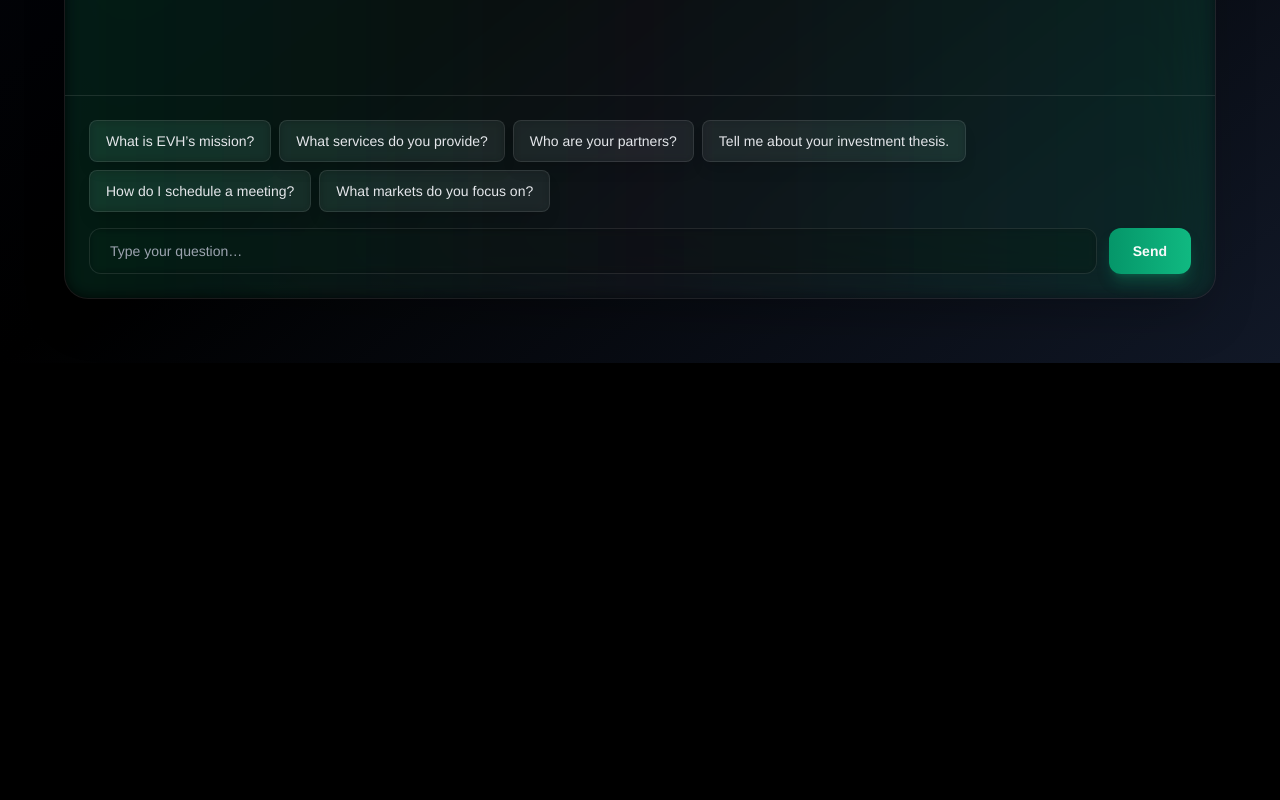
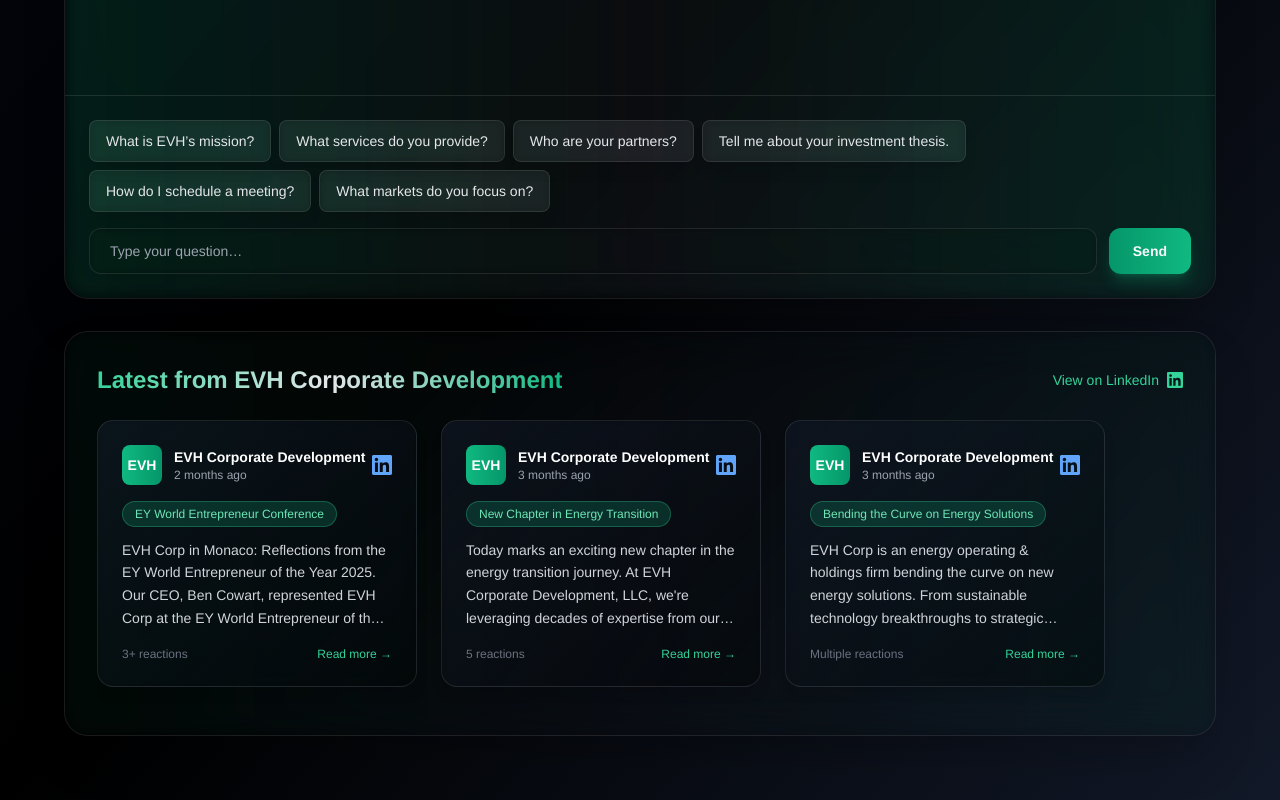
Before and after one commit to Taylorbarnes/evhaiweb, a Next.js app: page / in a window 1280 px wide. Shown: the part 674-1474 px from the top of the page. Before the commit the page ends 1037 px from the top, so only its background shows below. Built offline with nearby package versions, Linux system fonts and the light colour scheme.

Commit message:
added-linkedin

```diff
--- a/app/globals.css
+++ b/app/globals.css
@@ -5,3 +5,21 @@
 body {
   @apply bg-black text-white;
 }
+
+/* Hide scrollbar for horizontal scrolling */
+.scrollbar-hide {
+  -ms-overflow-style: none;  /* IE and Edge */
+  scrollbar-width: none;  /* Firefox */
+}
+
+.scrollbar-hide::-webkit-scrollbar {
+  display: none;  /* Chrome, Safari and Opera */
+}
+
+/* Line clamp utility */
+.line-clamp-4 {
+  display: -webkit-box;
+  -webkit-line-clamp: 4;
+  -webkit-box-orient: vertical;
+  overflow: hidden;
+}
--- a/app/page.js
+++ b/app/page.js
@@ -68,17 +68,27 @@
   const linkedinPosts = [
     {
       id: 1,
-      date: "2 days ago",
-      content: "Excited to announce our partnership with leading renewable energy developers in the Pacific Northwest. Together, we're accelerating the deployment of clean energy infrastructure that will power communities for decades to come.",
-      engagement: "45 likes • 12 comments",
-      link: "https://www.linkedin.com/company/evhcorp/"
+      date: "2 months ago",
+      content: "EVH Corp in Monaco: Reflections from the EY World Entrepreneur of the Year 2025. Our CEO, Ben Cowart, represented EVH Corp at the EY World Entrepreneur of the Year Conference in Monaco, an exceptional gathering of world-class entrepreneurs, investors, and innovators from over 43 countries.",
+      engagement: "3+ reactions",
+      link: "https://www.linkedin.com/company/evhcorp/",
+      highlight: "EY World Entrepreneur Conference"
     },
     {
       id: 2,
-      date: "1 week ago",
-      content: "Our latest project in Texas demonstrates how operational excellence and cutting-edge technology can drive both profitability and environmental impact. Read more about our approach to sustainable energy development.",
-      engagement: "72 likes • 18 comments",
-      link: "https://www.linkedin.com/company/evhcorp/"
+      date: "3 months ago",
+      content: "Today marks an exciting new chapter in the energy transition journey. At EVH Corporate Development, LLC, we're leveraging decades of expertise from our founder, Ben Cowart—who successfully led Vertex Energy to become a top innovator in sustainable fuel and product solutions.",
+      engagement: "5 reactions",
+      link: "https://www.linkedin.com/company/evhcorp/",
+      highlight: "New Chapter in Energy Transition"
+    },
+    {
+      id: 3,
+      date: "3 months ago",
+      content: "EVH Corp is an energy operating & holdings firm bending the curve on new energy solutions. From sustainable technology breakthroughs to strategic acquisitions, our team believes in the transformative power of investing and long-term collaboration.",
+      engagement: "Multiple reactions",
+      link: "https://www.linkedin.com/company/evhcorp/",
+      highlight: "Bending the Curve on Energy Solutions"
     }
   ];
 
@@ -189,6 +199,80 @@
           </div>
         </footer>
       </div>
+
+      {/* LinkedIn Posts Section */}
+      <div className="relative max-w-6xl w-full mx-4 md:mx-8 lg:mx-auto mb-8">
+        <div className="relative bg-black/10 backdrop-blur-xl border border-white/10 rounded-3xl p-8 shadow-2xl overflow-hidden">
+          <div className="absolute -inset-0.5 bg-gradient-to-r from-emerald-500/10 via-gray-600/10 to-emerald-500/10 rounded-3xl blur opacity-50"></div>
+          <div className="relative z-10">
+            <div className="flex items-center justify-between mb-6">
+              <h2 className="text-2xl font-bold bg-gradient-to-r from-emerald-400 via-gray-200 to-emerald-500 bg-clip-text text-transparent">
+                Latest from EVH Corporate Development
+              </h2>
+              <a
+                href="https://www.linkedin.com/company/evhcorp/"
+                target="_blank"
+                rel="noopener noreferrer"
+                className="text-sm text-emerald-400 hover:text-emerald-300 transition-colors duration-300 flex items-center gap-2"
+              >
+                View on LinkedIn
+                <svg className="w-4 h-4" fill="currentColor" viewBox="0 0 24 24">
+                  <path d="M20.447 20.452h-3.554v-5.569c0-1.328-.027-3.037-1.852-3.037-1.853 0-2.136 1.445-2.136 2.939v5.667H9.351V9h3.414v1.561h.046c.477-.9 1.637-1.85 3.37-1.85 3.601 0 4.267 2.37 4.267 5.455v6.286zM5.337 7.433c-1.144 0-2.063-.926-2.063-2.065 0-1.138.92-2.063 2.063-2.063 1.14 0 2.064.925 2.064 2.063 0 1.139-.925 2.065-2.064 2.065zm1.782 13.019H3.555V9h3.564v11.452zM22.225 0H1.771C.792 0 0 .774 0 1.729v20.542C0 23.227.792 24 1.771 24h20.451C23.2 24 24 23.227 24 22.271V1.729C24 .774 23.2 0 22.222 0h.003z"/>
+                </svg>
+              </a>
+            </div>
+
+            {/* Horizontal Scrolling Posts */}
+            <div className="overflow-x-auto scrollbar-hide">
+              <div className="flex gap-6 pb-4" style={{ width: 'max-content' }}>
+                {linkedinPosts.map((post) => (
+                  <div
+                    key={post.id}
+                    className="flex-shrink-0 w-80 bg-gradient-to-br from-gray-900/60 to-black/40 backdrop-blur-sm border border-white/10 rounded-2xl p-6 shadow-lg hover:shadow-xl transition-all duration-300 hover:border-emerald-400/30"
+                  >
+                    <div className="flex items-center justify-between mb-4">
+                      <div className="flex items-center gap-3">
+                        <div className="w-10 h-10 bg-gradient-to-r from-emerald-500 to-emerald-600 rounded-lg flex items-center justify-center">
+                          <span className="text-white font-bold text-sm">EVH</span>
+                        </div>
+                        <div>
+                          <h3 className="text-sm font-semibold text-white">EVH Corporate Development</h3>
+                          <p className="text-xs text-gray-400">{post.date}</p>
+                        </div>
+                      </div>
+                      <svg className="w-5 h-5 text-blue-400" fill="currentColor" viewBox="0 0 24 24">
+                        <path d="M20.447 20.452h-3.554v-5.569c0-1.328-.027-3.037-1.852-3.037-1.853 0-2.136 1.445-2.136 2.939v5.667H9.351V9h3.414v1.561h.046c.477-.9 1.637-1.85 3.37-1.85 3.601 0 4.267 2.37 4.267 5.455v6.286zM5.337 7.433c-1.144 0-2.063-.926-2.063-2.065 0-1.138.92-2.063 2.063-2.063 1.14 0 2.064.925 2.064 2.063 0 1.139-.925 2.065-2.064 2.065zm1.782 13.019H3.555V9h3.564v11.452zM22.225 0H1.771C.792 0 0 .774 0 1.729v20.542C0 23.227.792 24 1.771 24h20.451C23.2 24 24 23.227 24 22.271V1.729C24 .774 23.2 0 22.222 0h.003z"/>
+                      </svg>
+                    </div>
+
+                    {post.highlight && (
+                      <div className="inline-block px-3 py-1 bg-emerald-500/20 border border-emerald-400/30 rounded-full text-xs text-emerald-300 mb-3">
+                        {post.highlight}
+                      </div>
+                    )}
+
+                    <p className="text-gray-300 text-sm leading-relaxed mb-4 line-clamp-4">
+                      {post.content}
+                    </p>
+
+                    <div className="flex items-center justify-between">
+                      <span className="text-xs text-gray-500">{post.engagement}</span>
+                      <a
+                        href={post.link}
+                        target="_blank"
+                        rel="noopener noreferrer"
+                        className="text-emerald-400 hover:text-emerald-300 text-xs font-medium transition-colors duration-300"
+                      >
+                        Read more →
+                      </a>
+                    </div>
+                  </div>
+                ))}
+              </div>
+            </div>
+          </div>
+        </div>
+      </div>
     </div>
   );
 }
```
